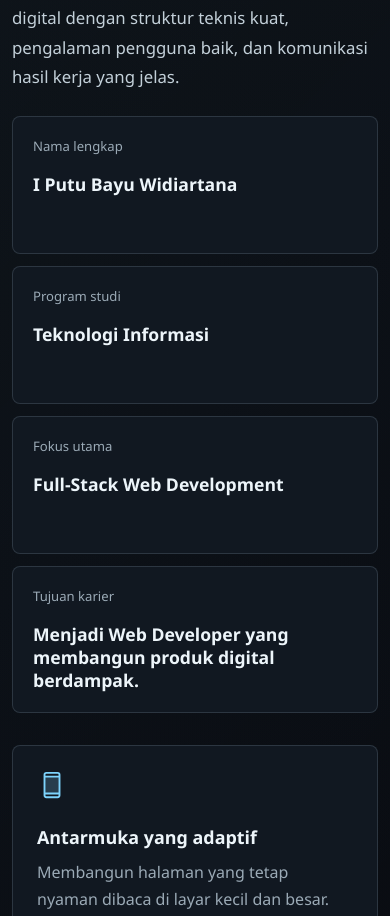
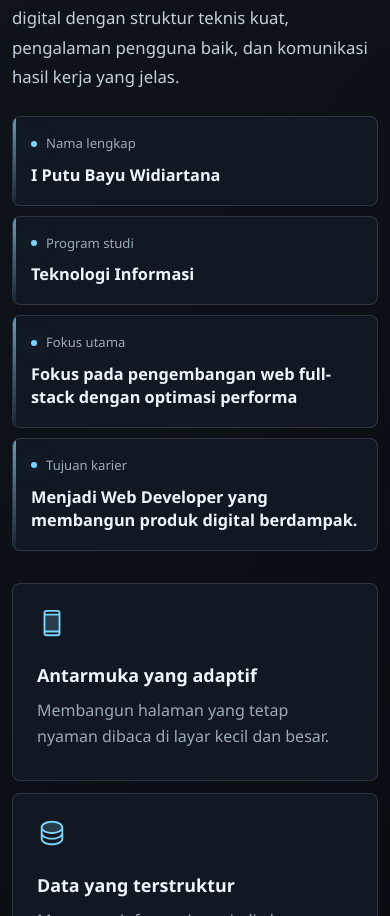
Before and after one commit to derempe-repo/portofolio-digital, a React (Vite) app: page / in a window 390 px wide. Shown: the part 1345-2261 px from the top of the page. Built offline with nearby package versions, Linux system fonts and the light colour scheme.

Commit message:
memperbaiki layout section profil diri

```diff
--- a/src/data/portfolio.ts
+++ b/src/data/portfolio.ts
@@ -60,7 +60,7 @@
 export const profileFacts: ProfileFact[] = [
   { label: "Nama lengkap", value: "I Putu Bayu Widiartana" },
   { label: "Program studi", value: "Teknologi Informasi" },
-  { label: "Fokus utama", value: "Full-Stack Web Development" },
+  { label: "Fokus utama", value: "Fokus pada pengembangan web full-stack dengan optimasi performa" },
   { label: "Tujuan karier", value: "Menjadi Web Developer yang membangun produk digital berdampak." },
 ];
 
--- a/src/styles.css
+++ b/src/styles.css
@@ -501,7 +501,9 @@
 .fact-grid {
   display: grid;
   grid-template-columns: repeat(2, minmax(0, 1fr));
-  gap: 12px;
+  gap: 14px;
+  align-items: stretch;
+  grid-auto-rows: minmax(132px, auto);
 }
 
 .fact-item,
@@ -514,21 +516,60 @@
 }
 
 .fact-item {
-  min-height: 138px;
-  padding: 20px;
+  position: relative;
+  display: flex;
+  min-height: 0;
+  overflow: hidden;
+  flex-direction: column;
+  justify-content: space-between;
+  gap: 22px;
+  padding: clamp(18px, 2vw, 24px);
+  transition:
+    border-color 180ms ease,
+    background 180ms ease,
+    transform 180ms ease;
+}
+
+.fact-item::before {
+  content: "";
+  position: absolute;
+  inset: 0 auto 0 0;
+  width: 3px;
+  background: linear-gradient(180deg, rgba(125, 211, 252, 0.95), rgba(125, 211, 252, 0.08));
+  opacity: 0.75;
+}
+
+.fact-item:hover {
+  border-color: rgba(125, 211, 252, 0.32);
+  background: rgba(18, 28, 39, 0.86);
+  transform: translateY(-2px);
 }
 
 .fact-item span {
-  display: block;
-  margin-bottom: 18px;
+  display: flex;
+  align-items: center;
+  gap: 9px;
   color: var(--muted);
   font-size: 0.82rem;
+  line-height: 1.25;
+}
+
+.fact-item span::before {
+  content: "";
+  width: 6px;
+  height: 6px;
+  flex: 0 0 auto;
+  border-radius: 999px;
+  background: var(--accent);
+  box-shadow: 0 0 18px rgba(125, 211, 252, 0.5);
 }
 
 .fact-item strong {
+  display: block;
   color: var(--text);
-  font-size: clamp(1.1rem, 2vw, 1.45rem);
-  line-height: 1.25;
+  font-size: clamp(1.02rem, 1.35vw, 1.24rem);
+  line-height: 1.38;
+  text-wrap: balance;
 }
 
 .highlight-grid {
@@ -1220,6 +1261,11 @@
     grid-template-columns: 1fr;
   }
 
+  .fact-grid {
+    gap: 10px;
+    grid-auto-rows: auto;
+  }
+
   .project-card h3 {
     min-height: auto;
   }
@@ -1232,6 +1278,24 @@
     background: #111821;
     backdrop-filter: none;
     box-shadow: none;
+  }
+
+  .fact-item {
+    gap: 12px;
+    padding: 18px;
+    transition:
+      border-color 160ms ease,
+      background 160ms ease;
+    transform: none;
+  }
+
+  .fact-item:hover {
+    transform: none;
+  }
+
+  .fact-item strong {
+    font-size: 1.02rem;
+    line-height: 1.42;
   }
 
   .project-card {
```
